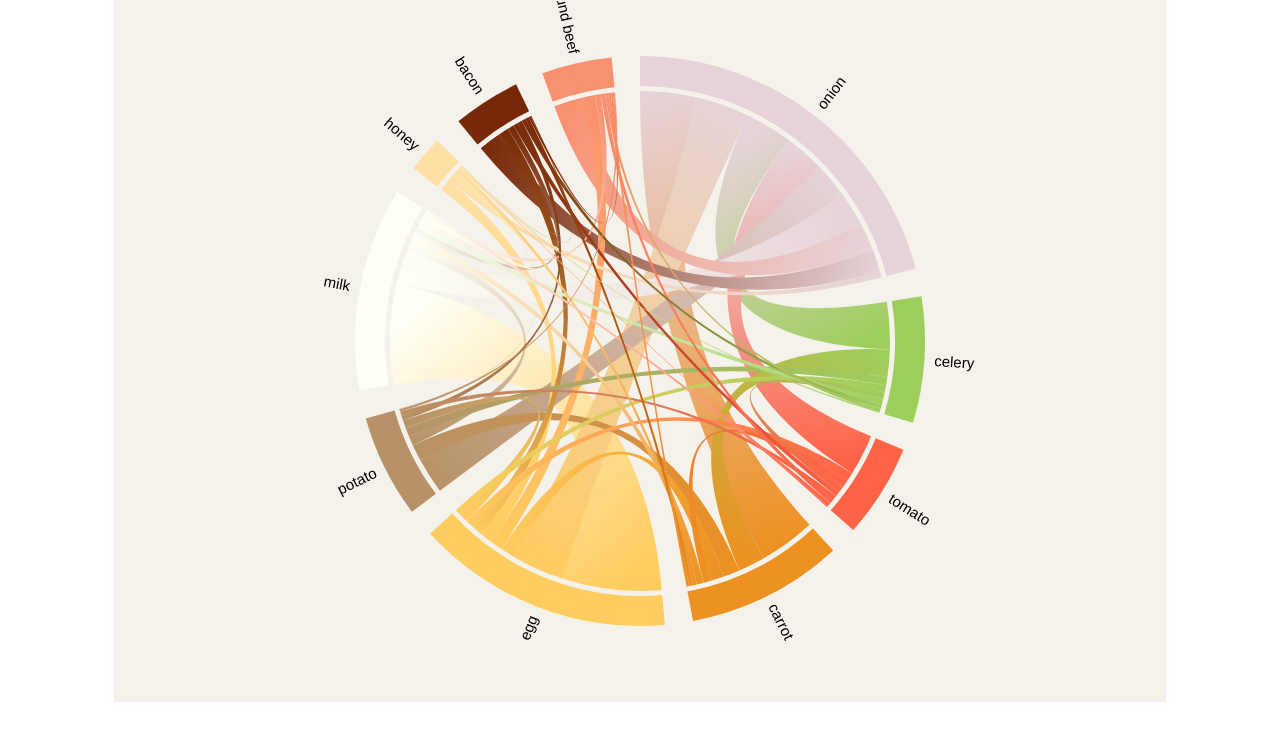
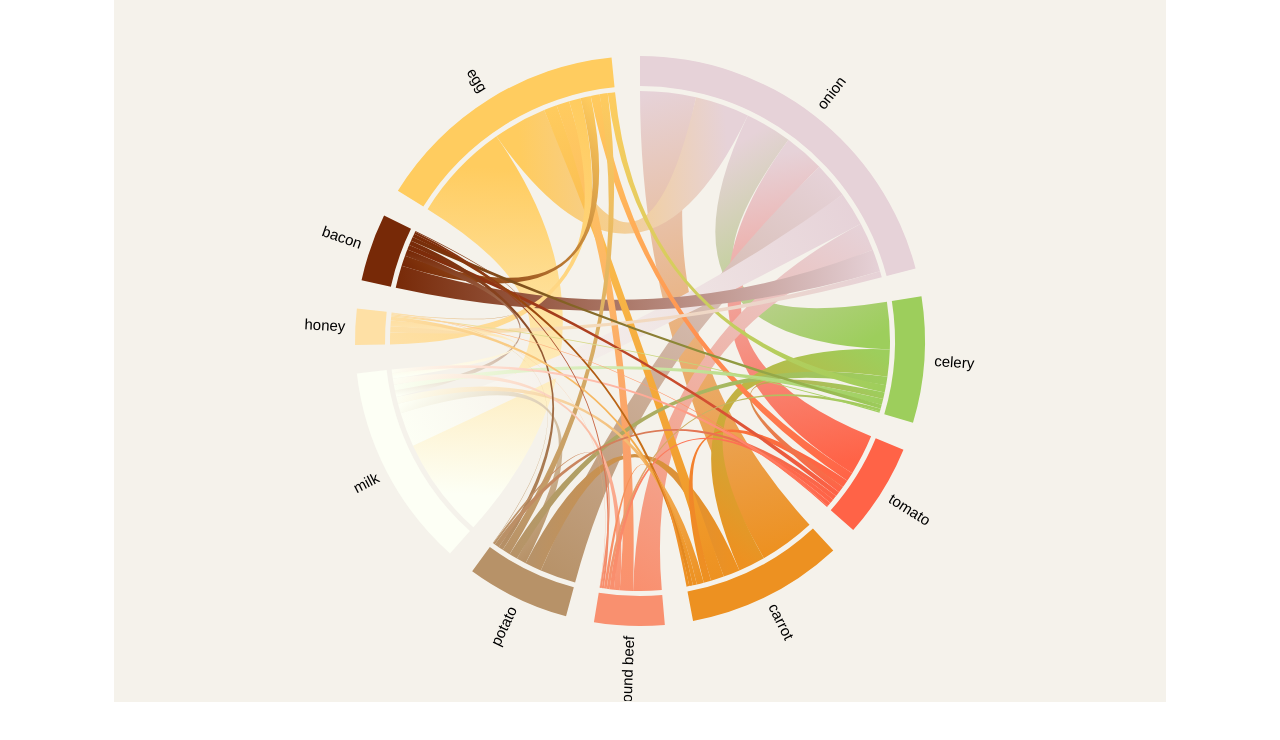
Before and after one commit to benlhy/common-food-pairings, a plain HTML site: page index.html in a window 1280 px wide. Drawn offline with nearby package versions, Linux system fonts and the light colour scheme.

Commit message:
switch ground beef position

```diff
--- a/index.html
+++ b/index.html
@@ -64,17 +64,18 @@ body,html{
     "celery",
     "tomato",
     "carrot",
-    "egg",
+    "ground beef",
     "potato",
     "milk",
     "honey",
     "bacon",
-    "ground beef"
+    "egg"
 ]
-        var colors = ["#e6d2d8", "#9DCE5C", "#ff6347", "#ed9121", " #ffcc5f","#b79268", "#fdfff5","#fee0a5", "#772907", "#f9906f"]
+        var colors = ["#e6d2d8", "#9DCE5C", "#ff6347", "#ed9121","#f9906f", "#b79268", "#fdfff5","#fee0a5", "#772907", "#ffcc5f"]
         var opacity = [1, 1, 1, 1, 1,1,1,1,1,1]
 
-        var matrix = [[0, 6030, 5203, 7181, 6968, 4601, 4381, 806, 2886, 3623], [6069, 0, 837, 3494, 948, 1083, 759, 168, 514, 374], [5256, 837, 0, 966, 1150, 600, 490, 151, 612, 549], [7201, 3469, 959, 0, 1699, 2136, 903, 513, 469, 357], [6934, 939, 1140, 1690, 0, 1044, 12802, 1505, 1324, 1671], [4614, 1083, 600, 2142, 1051, 0, 1244, 60, 603, 257], [4401, 759, 490, 904, 12979, 1248, 0, 717, 831, 750], [809, 168, 151, 513, 1516, 60, 717, 0, 111, 34], [2898, 514, 612, 472, 1344, 603, 831, 111, 0, 262], [3651, 374, 549, 359, 1693, 258, 750, 34, 262, 0]]
+        var matrix = [[0, 6030, 5203, 7181, 3623, 4601, 4381, 806, 2886, 6968], [6069, 0, 837, 3494, 374, 1083, 759, 168, 514, 948], [5256, 837, 0, 966, 549, 600, 490, 151, 612, 1150], [7201, 3469, 959, 0, 357, 2136, 903, 513, 469, 1699], [3651, 374, 549, 359, 0, 258, 750, 34, 262, 1693], [4614, 1083, 600, 2142, 257, 0, 1244, 60, 603, 1051], [4401, 759, 490, 904, 750, 1248, 0, 717, 831, 12979], [809, 168, 151, 513, 34, 60, 717, 0, 111, 1516], [2898, 514, 612, 472, 262, 603, 831, 111, 0, 1344], [6934, 939, 1140, 1690, 1671, 1044, 12802, 1505, 1324, 0]]
+
 ;
 
         var chordGenerator = d3.chord()
```
